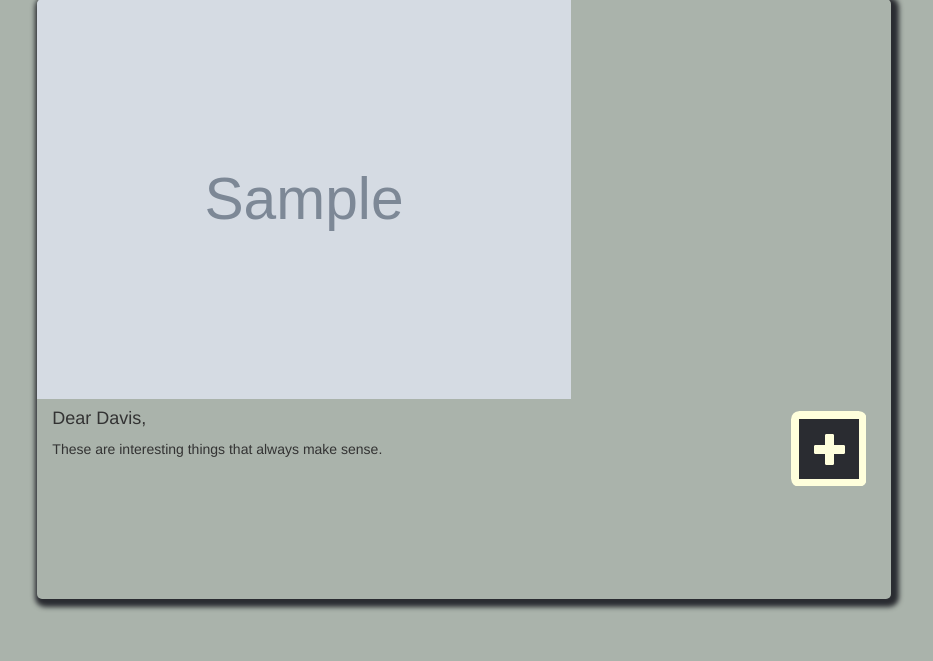
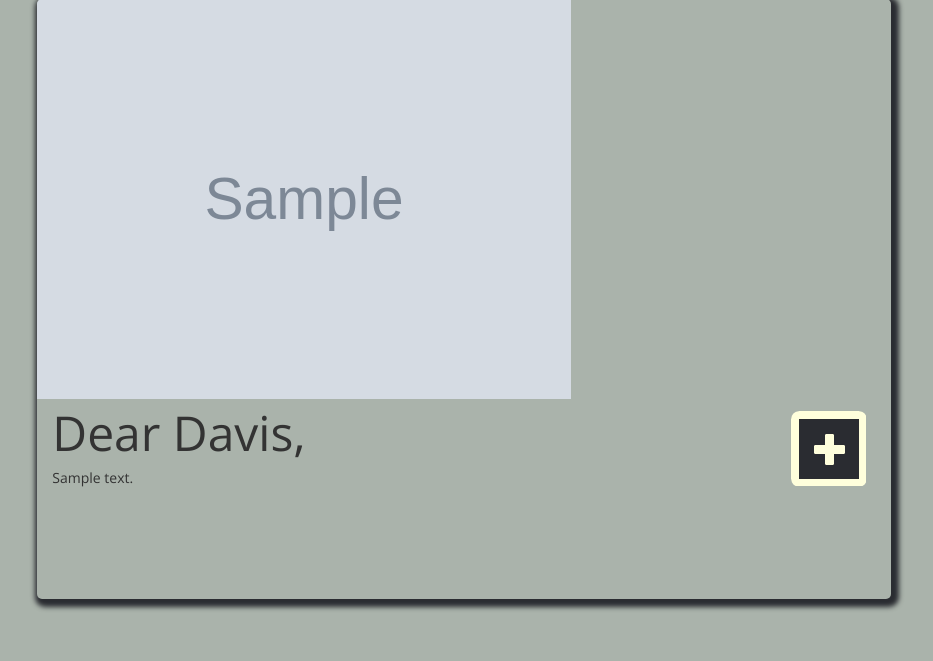
Before and after one commit to peteryao/LAHack, a Django app: template templates/letter/half_and_half.html in a window 1280 px wide. Shown: the part 139-800 px from the top of the page, without its empty margins (176-1109 px from the left). Run offline with Django 3.2, Linux system fonts and the light colour scheme; the template is opened without the code that fills it: values that come from a table or form of the project are taken from there, others are empty; tables that the repository leaves empty hold one stand-in row (values such as "Sample post"); grey boxes marked "Sample" are stand-in pictures; parts of the project's set-up code (start-up, migrations or seed data) failed here and were passed over; some libraries are stand-ins or nearby versions.

Commit message:
Final Commit

```diff
--- a/core/static/css/style.css
+++ b/core/static/css/style.css
@@ -40,6 +40,7 @@
 
 body {
     background-color: #AAB3AB;
+    font-family: 'Montserrat', sans-serif;
 }
 
 #page-wrap {
--- a/static/css/style.css
+++ b/static/css/style.css
@@ -105,4 +105,5 @@ img.center {
     margin-top:50px;
     box-shadow: 3px 3px 5px 5px #2A2C31;
     overflow: hidden;
+    font-family: 'Open Sans', sans-serif;
 }
--- a/templates/core/base.html
+++ b/templates/core/base.html
@@ -11,6 +11,8 @@
 
     <title>LYC</title>
 
+    <link href='http://fonts.googleapis.com/css?family=Open+Sans' rel='stylesheet' type='text/css'>
+    <link href='http://fonts.googleapis.com/css?family=Montserrat' rel='stylesheet' type='text/css'>
     <link href="{{ STATIC_URL }}css/bootstrap.min.css" rel="stylesheet">
     <link href="{{ STATIC_URL }}css/jasny-bootstrap.min.css" rel="stylesheet">
     <link href="{{ STATIC_URL }}css/navbar-fixed-top.css" rel="stylesheet">
--- a/templates/letter/city_view.html
+++ b/templates/letter/city_view.html
@@ -28,7 +28,7 @@
     {% for letter in recent_letters %}
     {% if forloop.counter0|divisibleby:3 %}<div class="container-fluid" {% if forloop.first %}style="padding-top:35px"{% endif %}>{% endif %}
         <div class="col-md-3" id="curved_letter">
-            <div id="curved_letter_child"><h4><a href="{% url 'single_letter_view' letter.id %}">{{letter}}</a></h4></div>
+            <div id="curved_letter_child"><h4><a href="{% url 'single_letter_view' letter.id %}" style="vertical-align:bottom;">{{letter}}</a></h4></div>
             {% if letter.photo_thumb %}<center><img src='{% cropped_thumbnail letter "photo_thumb" width=225 %}'/></center>
             <div><center>{{letter.text|truncatewords:5}}</center></div>
             {% else %}<div>{{letter.text|truncatewords:60}}</div>{% endif %}
--- a/templates/letter/half_and_half.html
+++ b/templates/letter/half_and_half.html
@@ -8,9 +8,9 @@
         <img src='{{ MEDIA_URL }}{{letter.photo}}' style="height:400px; width:auto; right:30px" class="col-md-10"/>
     <div class="row">
         <div class="col-md-8" style="">
-            <h4>Dear Davis,</h4>
+            <font size="72">Dear Davis,</font>
             <p>
-                These are interesting things that always make sense.
+                {{letter.text}}
             </p>
         </div>
         <div class="col-md-4 pull-right right_header_button" style="margin-top:10   0px"></div>
```
